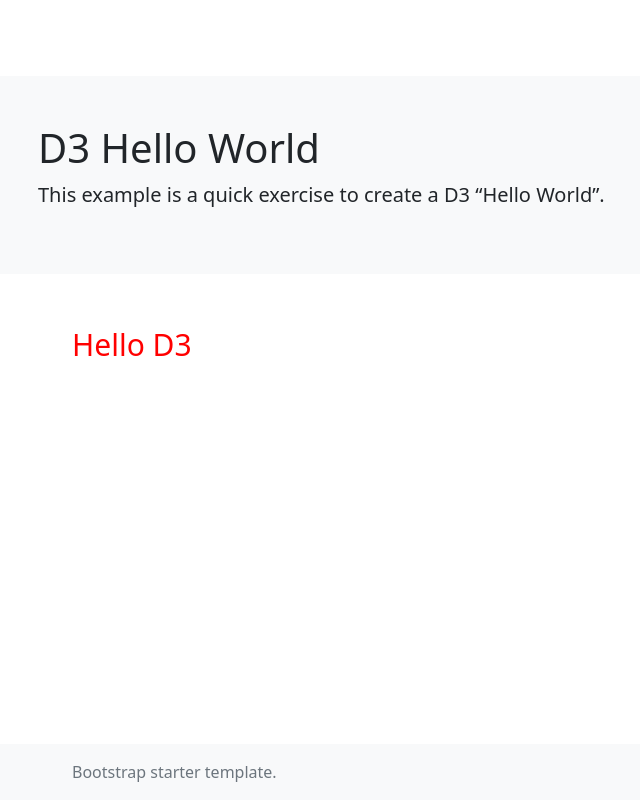
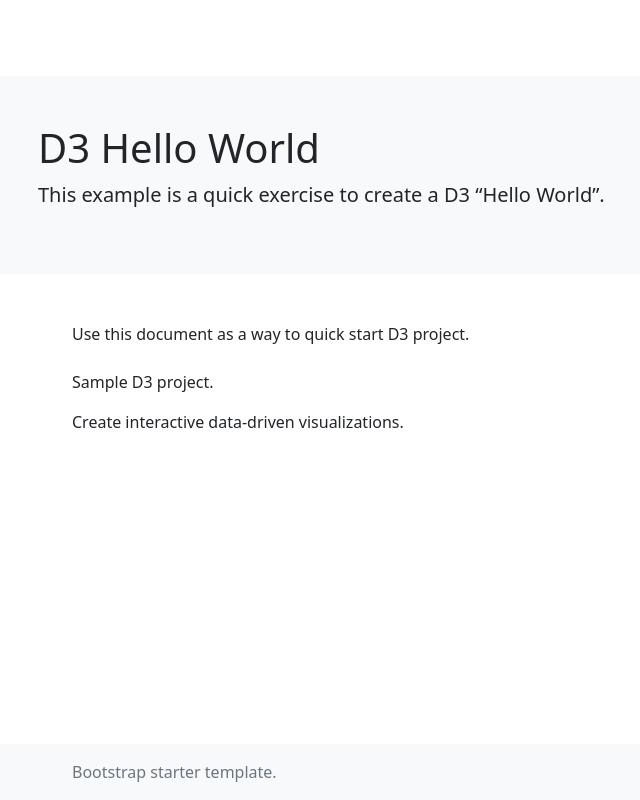
Before and after one commit to tianzhuqingying/d3_v7_100_chart_examples, a website: page 001/index.html in a window 1280 px wide. Shown: the whole page, without its empty margins (10-650 px from the left). Drawn offline with nearby package versions, Linux system fonts and the light colour scheme.

Commit message:
001 Update

```diff
--- a/001/index.html
+++ b/001/index.html
@@ -32,6 +32,12 @@
         <div class="mt-5">
           <p class="d3-wrapper">Use this document as a way to quick start D3 project.</p>
         </div>
+        <div class="mt-4">
+          <p class="d3-wrapper">Sample D3 project.</p>
+        </div>
+        <div class="mt-3">
+          <p class="d3-wrapper">Create interactive data-driven visualizations.</p>
+        </div>
       </div>
     </main>
 
--- a/001/js/001.js
+++ b/001/js/001.js
@@ -1,10 +1,10 @@
 
+// d3.select("body").
+// d3.selectAll(".d3-wrapper")
 
-// setTimeout(function() {
-// }, 3000);
-  d3.select("body")
-    .select(".d3-wrapper")
-    .text("Hello D3")
-    .style("color", "red")
-    .style("font-size", "30px")
-    .attr('width', "20");
+d3.selectAll("body .d3-wrapper")
+  .text("Hello D3")
+  .attr('class', "d3-set-attributes")
+  .style("color", "red")
+  .style("font-size", "30px");
+  .attr("style", "color: green; font-size: 30px;");
```
Also changed, not shown: 1 other file.
